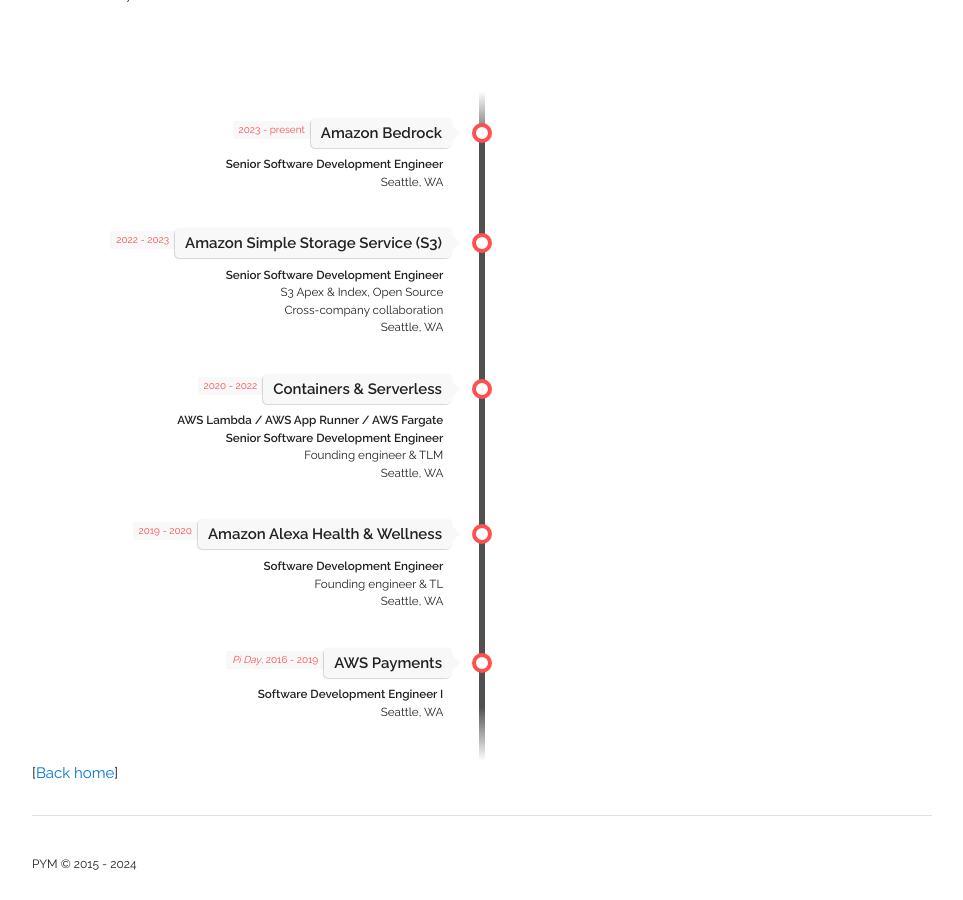
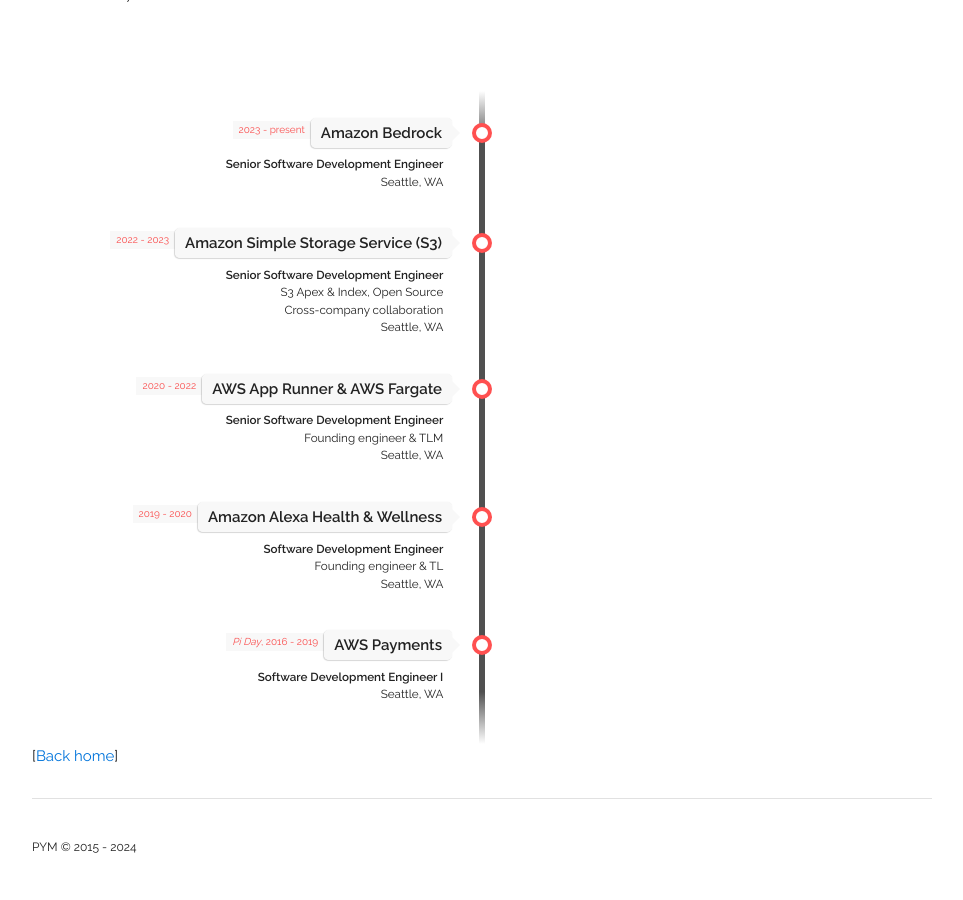
Before and after one commit to gfw001/gfw001.github.io, a Jekyll site: the page projects.html, which Jekyll copies as it is, in a window 1280 px wide and 900 px high, scrolled down 1261 px. Shown: the whole window, without its empty margins (158-1121 px from the left). Built offline with Jekyll 4.4.1, drawn with Linux system fonts in a browser that asks for light colours.

Commit message:
Update projects.html

```diff
--- a/projects.html
+++ b/projects.html
@@ -197,11 +197,11 @@
       <div class="direction-l">
 
         <div class="flag-wrapper">
-          <span class="flag">Containers & Serverless</span>
+          <span class="flag">AWS App Runner & AWS Fargate</span>
           <span class="time-wrapper"><span class="time">2020 - 2022</span></span>
         </div>
         <div class="desc">
-		<b>AWS Lambda / AWS App Runner / AWS Fargate</b> <br/> <b>Senior Software Development Engineer</b> <br/>
+		<b>Senior Software Development Engineer</b> <br/>
 		Founding engineer & TLM <br/>
 		Seattle, WA
 	</div>
```
